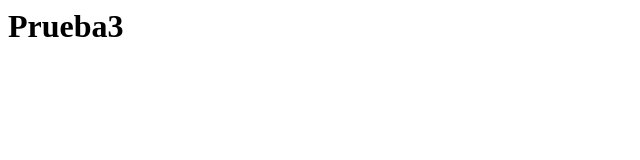
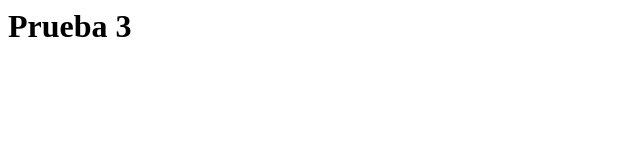
Before and after one commit to Keilor04/Prueba3, a plain HTML site: page Index.HTML in a window 1280 px wide. Shown: the full height of the page, 0-640 px from the left. Drawn offline with Linux system fonts and the light colour scheme.

Commit message:
Prueba 3

```diff
--- a/Index.HTML
+++ b/Index.HTML
@@ -1 +1 @@
-<h1>Prueba3</h1>
+<h1>Prueba 3</h1>
```
